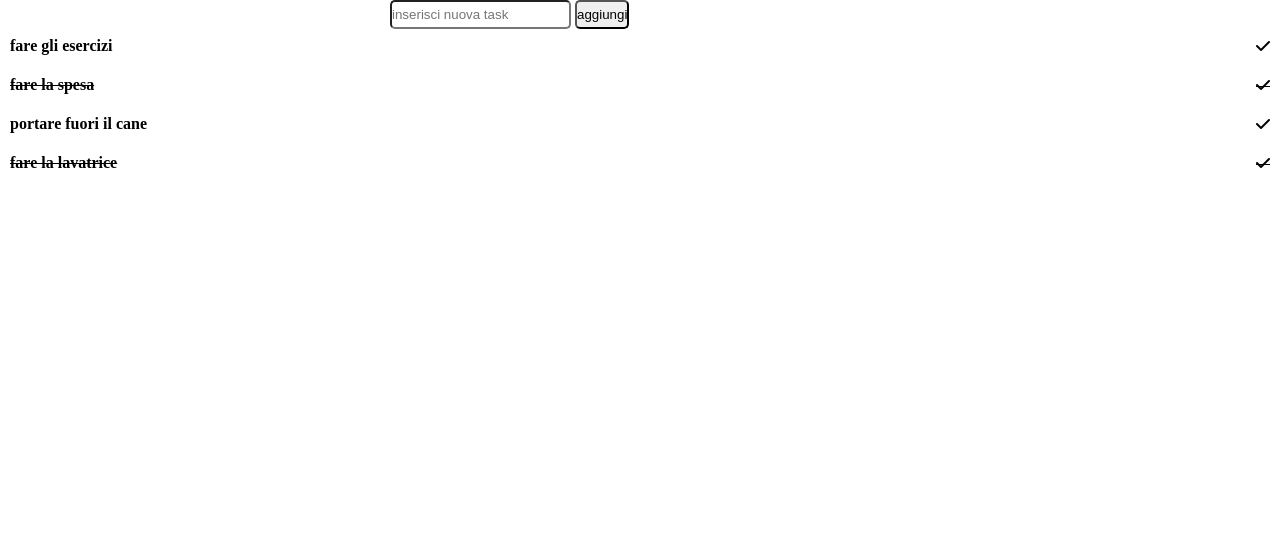
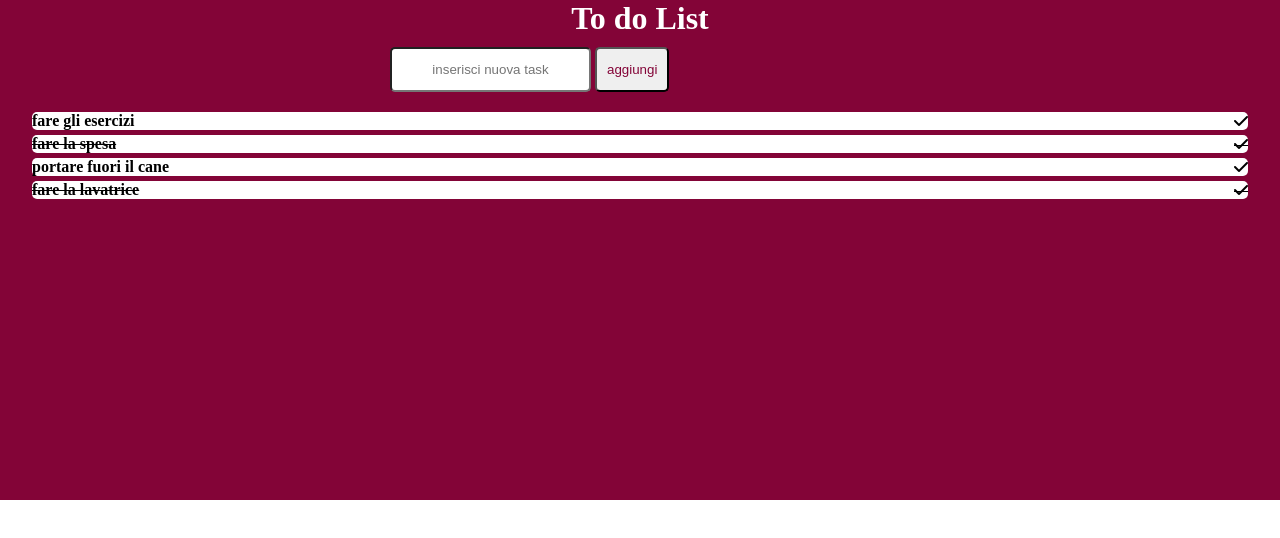
Before and after one commit to Sansone11/vue-todo, a plain HTML site: page index.html in a window 1280 px wide. Drawn offline with nearby package versions, Linux system fonts and the light colour scheme.

Commit message:
edit-list

```diff
--- a/css/style.css
+++ b/css/style.css
@@ -9,25 +9,47 @@ menu{
     list-style: none;
 }
 
+
+.wrapper{
+    background-color:rgb(131, 4, 55);
+    min-height: 500px;
+    padding-left: 2rem;
+    padding-right: 2rem;
+}
+
 .container{
     max-width: 500px;
     margin: 0 auto;
+    margin-bottom: 20px;
+}
+
+.button___cmd{
+    color:rgb(131, 4, 55);
+}
+
+h1{
+    text-align: center;
+    margin-bottom: 10px;
+    color: white;
 }
 
 .todo{
     font-weight: bold;
-    padding:8px 10px;
+    padding:8px ,10px;
     border-radius: 5px;
     margin-bottom: 5px;
     display: flex;
     justify-content: space-between;
     align-items: center;
+    background-color: white;
 }
 
 input {
  display: inline-block;
  line-height: 25px;
  border-radius: 5px;
+ padding: 8px 10px;
+ text-align: center;
 }
 
 .done{
--- a/index.html
+++ b/index.html
@@ -10,10 +10,11 @@
     <title>vue-todolist</title>
 </head>
 <body>
-    <main id="root">
+    <main id="root" class="wrapper">
+        <h1>To do List</h1>
         <div class="container">
-           <input type="text" v-model="newTodo" placeholder="inserisci nuova task">
-           <input @click="addTodo" type="button"value="aggiungi"> </button>
+           <input class="button___cmd" type="text" v-model="newTodo" placeholder="inserisci nuova task">
+           <input class="button___cmd" @click="addTodo" type="button"value="aggiungi"> </button>
         </div>
 
         <div class="container__list">
```
